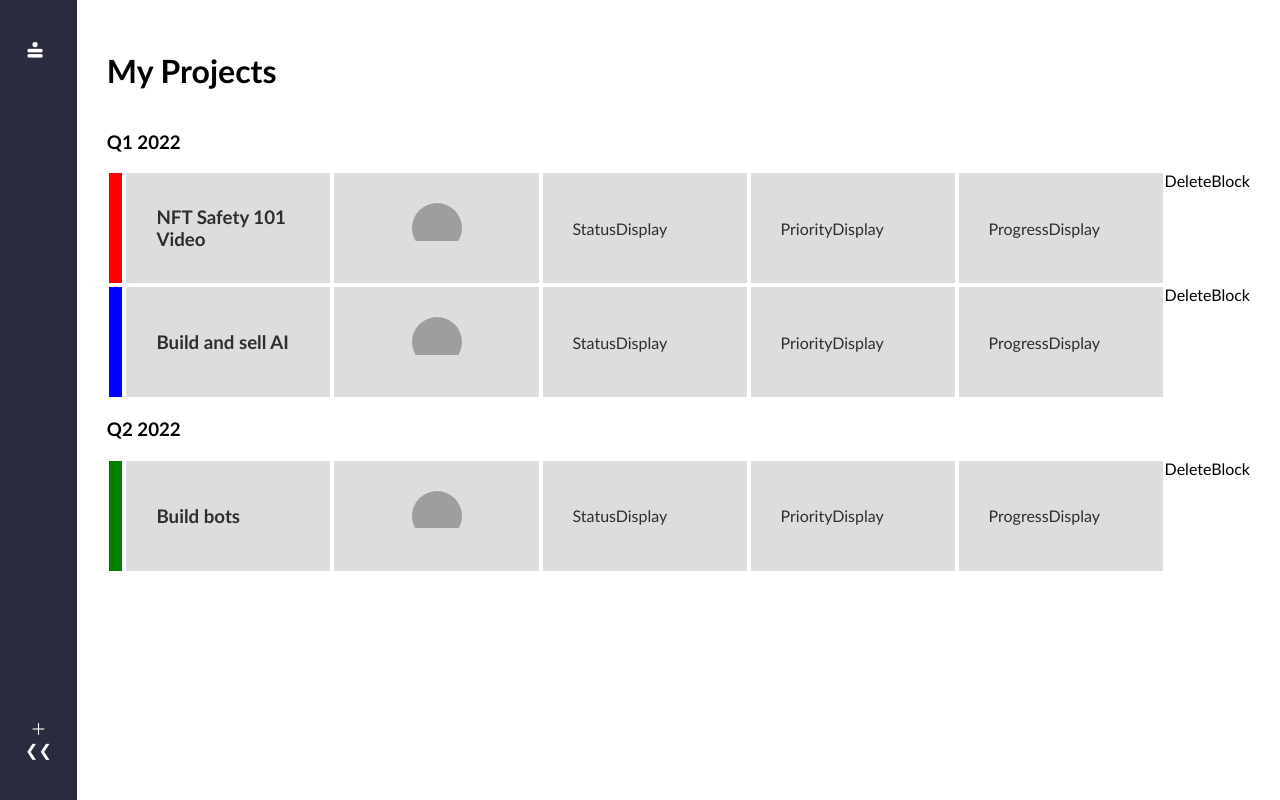
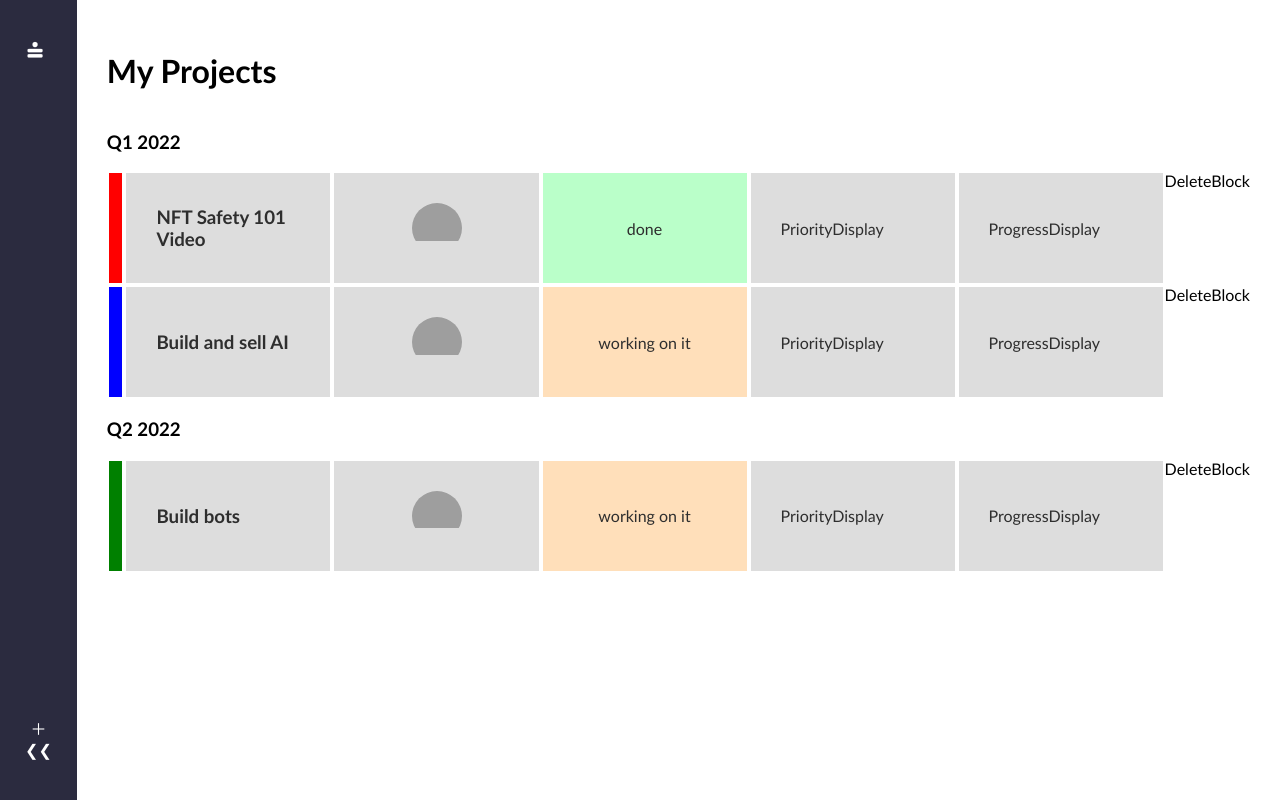
Before and after one commit to APareja12/crm-clone, a React (Create React App) app: page / in a window 1280 px wide. Built offline with nearby package versions, Linux system fonts and the light colour scheme; grey boxes are pictures that could not be loaded.

Commit message:
adds status display

```diff
--- a/src/components/StatusDisplay.js
+++ b/src/components/StatusDisplay.js
@@ -1,11 +1,32 @@
-import React from 'react'
+const StatusDisplay = ({ status }) => {
 
-const StatusDisplay = () => {
-  return (
-    <div>
-      StatusDisplay
-    </div>
-  )
-}
 
-export default StatusDisplay
+    const getColor = (status) => {
+      let color
+      switch (status) {
+        case 'done':
+          color = 'rgb(186,255,201)'
+          break
+        case 'working on it':
+          color = 'rgb(255,223,186)'
+          break
+        case 'stuck':
+          color = 'rgb(255,179,186)'
+          break
+        default:
+          color = 'rgb(186,225,255)'
+      }
+      return color
+    }
+
+    return (
+      <div
+        className="status-display"
+        style={{ backgroundColor: getColor(status) }}
+      >
+        {status}
+      </div>
+    )
+  }
+
+  export default StatusDisplay
```
